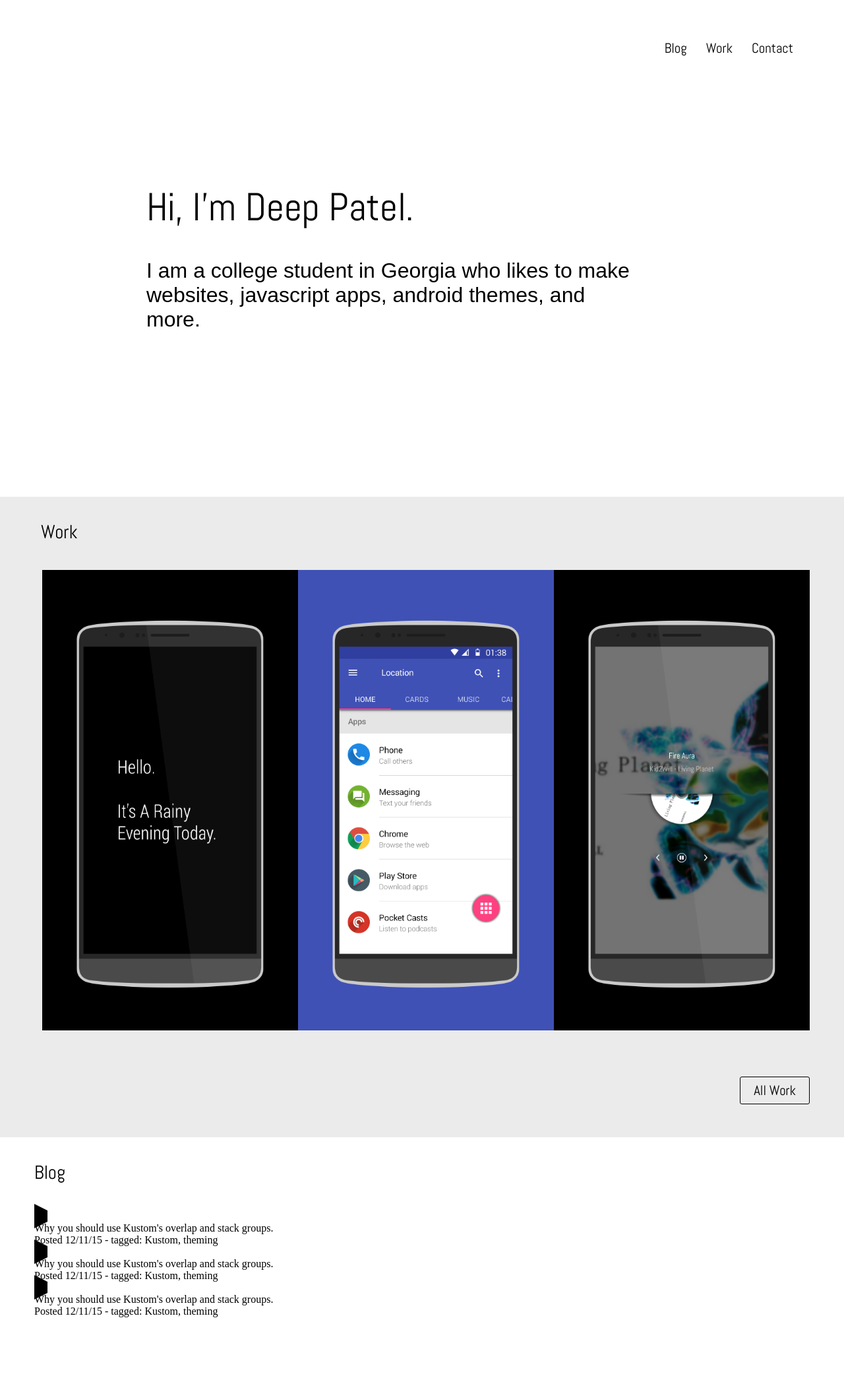
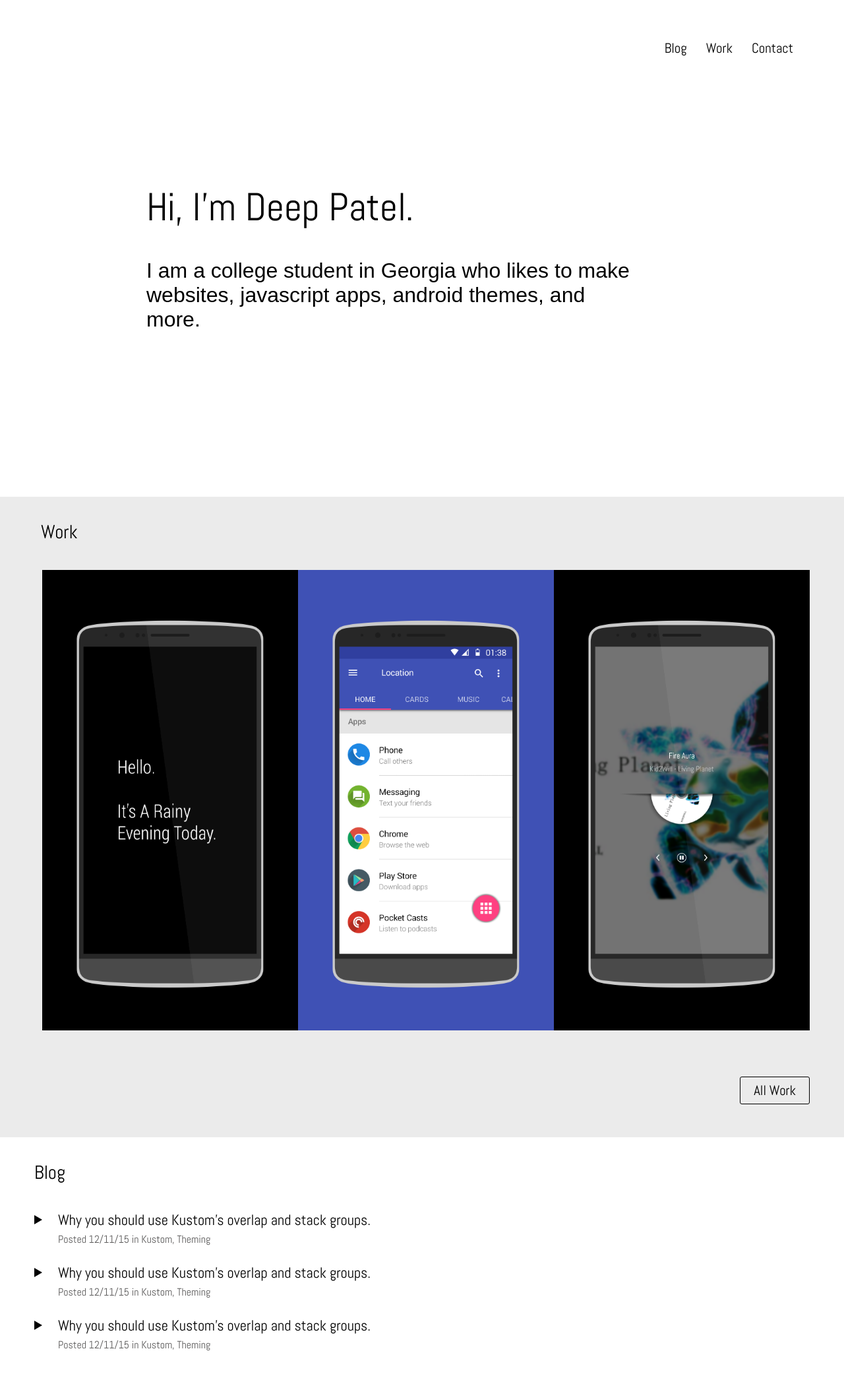
Before and after one commit to omegadeep10/omegadeep10.github.io, a Jekyll site: the page built from index.html, in a window 1280 px wide. Shown: the whole page at 66% size. Built offline with Jekyll 4.4.1, drawn with Linux system fonts in a browser that asks for light colours; some web fonts are replaced; before the commit the page ends 2017 px from its top, so only the background shows below that.

Commit message:
Create post layout

```diff
--- a/_sass/_blog.sass
+++ b/_sass/_blog.sass
@@ -1,8 +1,28 @@
 .blog
 
-    .triangle-right
+    .blog-post
+        margin-bottom: 26px
+
+    #triangle-right
         width: 0
         height: 0
-        border-top: 10px solid transparent
-        border-left: 20px solid black
-        border-bottom: 10px solid transparent
+        border-top: 7px solid transparent
+        border-left: 12px solid black
+        border-bottom: 7px solid transparent
+
+        display: inline-block
+        vertical-align: top
+        margin-top: 7px
+
+    .post
+        display: inline-block
+        margin-left: 20px
+        font-family: $heading
+
+        .post-title
+            font-size: 1.4em
+
+        .post-info
+            font-size: 1em
+            color: $post-info
+            margin-top: 4px
--- a/_sass/_vars.sass
+++ b/_sass/_vars.sass
@@ -1,6 +1,6 @@
 /*Color palette*/
 $link-hover: #0072bc
-$subtitle: rgba(255,255,255,.7)
+$post-info: #5a5959
 $grey-color: rgba(255,255,255,.3)
 $info-color: rgba(255,255,255,.5)
 
--- a/index.html
+++ b/index.html
@@ -8,6 +8,8 @@ layout: default
     <span class="subtitle">I am a college student in Georgia who likes to make websites, javascript apps, android themes, and more.</span>
   </div>
 </header>
+
+
 
 <div class="work">
   <div class="content clearfix">
@@ -24,26 +26,34 @@ layout: default
   </div>
 </div>
 
+
+
 <div class="blog">
   <div class="content">
     <p class="heading">Blog</p>
 
     <div class="blog-post">
-      <span class="triangle-right"></span>
-      <p class="post-title">Why you should use Kustom's overlap and stack groups.</p>
-      <p class="post-info">Posted 12/11/15 - tagged: Kustom, theming</p>
+      <span id="triangle-right"></span>
+      <div class="post">
+        <p class="post-title">Why you should use Kustom's overlap and stack groups.</p>
+        <p class="post-info">Posted 12/11/15 in Kustom, Theming</p>
+      </div>
     </div>
 
     <div class="blog-post">
-      <span class="triangle-right"></span>
-      <p class="post-title">Why you should use Kustom's overlap and stack groups.</p>
-      <p class="post-info">Posted 12/11/15 - tagged: Kustom, theming</p>
+      <span id="triangle-right"></span>
+      <div class="post">
+        <p class="post-title">Why you should use Kustom's overlap and stack groups.</p>
+        <p class="post-info">Posted 12/11/15 in Kustom, Theming</p>
+      </div>
     </div>
 
     <div class="blog-post">
-      <span class="triangle-right"></span>
-      <p class="post-title">Why you should use Kustom's overlap and stack groups.</p>
-      <p class="post-info">Posted 12/11/15 - tagged: Kustom, theming</p>
+      <span id="triangle-right"></span>
+      <div class="post">
+        <p class="post-title">Why you should use Kustom's overlap and stack groups.</p>
+        <p class="post-info">Posted 12/11/15 in Kustom, Theming</p>
+      </div>
     </div>
 
   </div>
```
